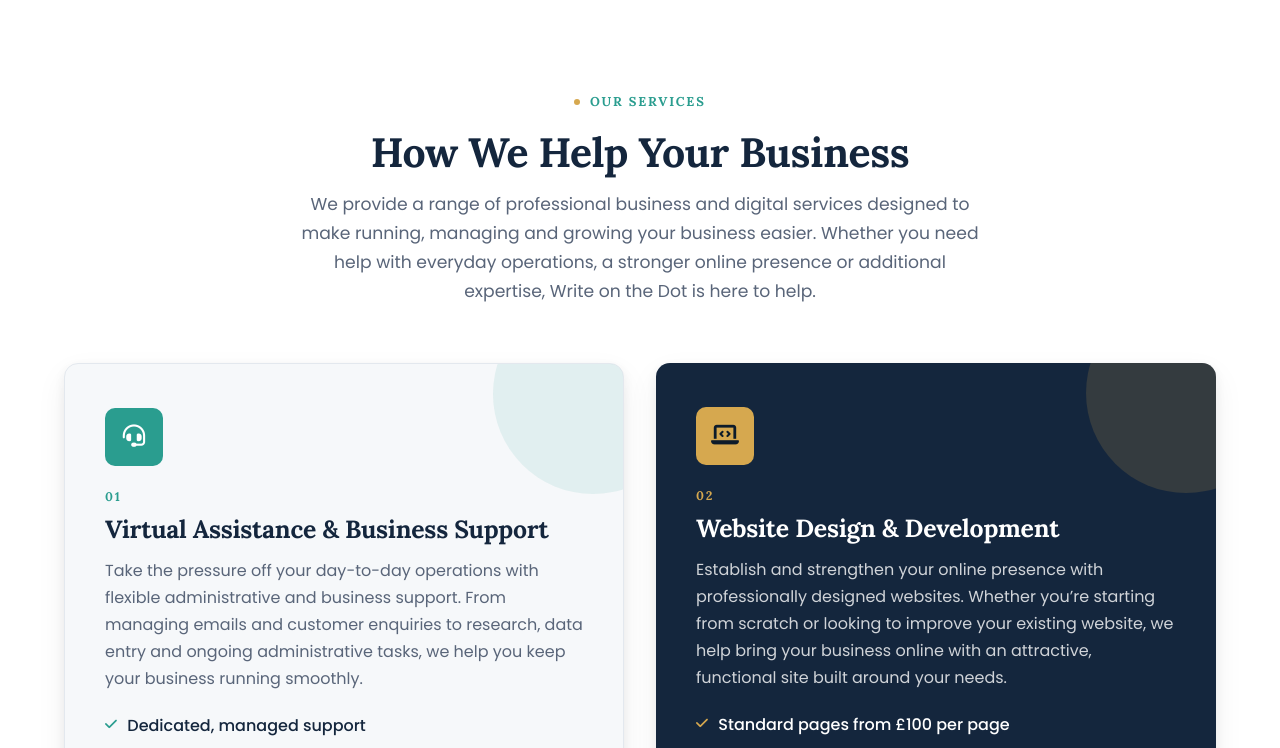
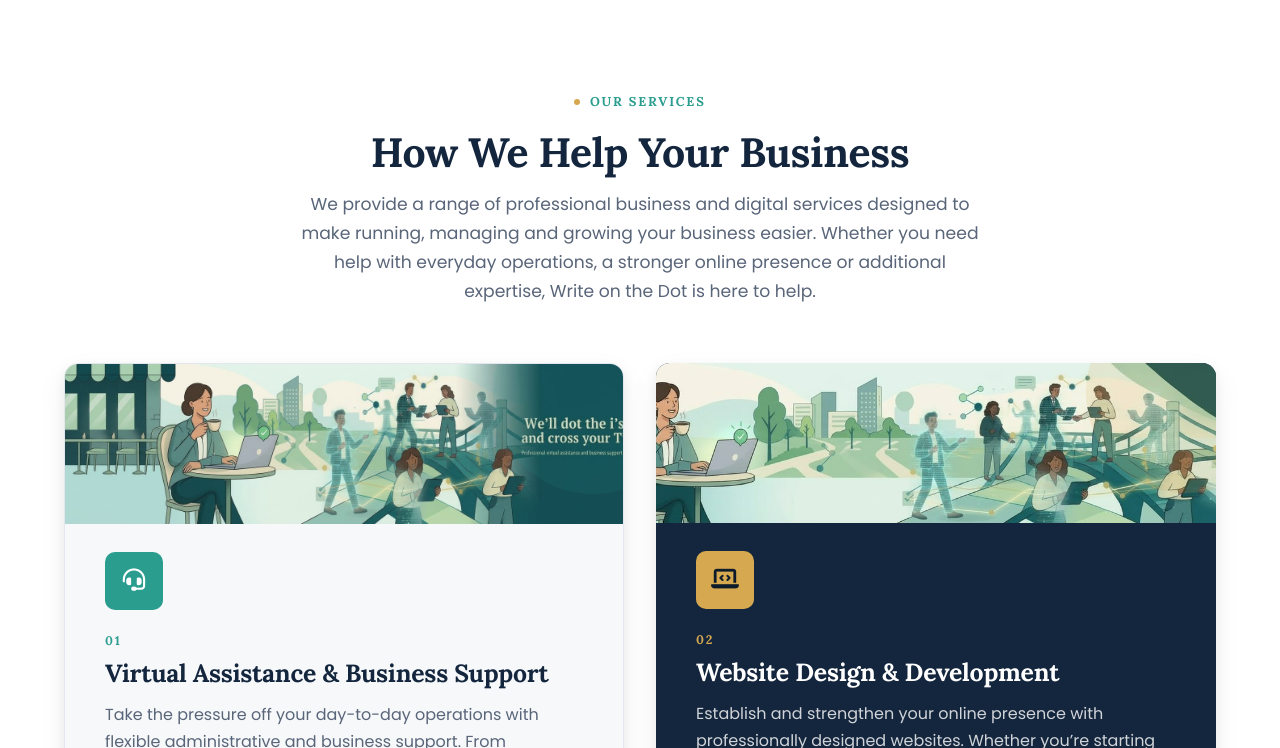
Before and after one commit to Sarafeleke/Write-on-the-Dot1, a plain HTML site: page index.html in a window 1280 px wide. Shown: the part 962-1710 px from the top of the page. Drawn offline with Linux system fonts and the light colour scheme.

Commit message:
Use provided brand images throughout and slim the About closing CTA
- Replace the stock hero and workspace photos with the provided
  banner-illustration artwork so only brand images are used
- Add branded image strips to the homepage service cards
- Give the About page closing CTA a strong brand-card photo background
- Remove the now-unused stock photo files

Generated with [Devin](https://devin.ai)

Co-Authored-By: Devin <158243242+devin-ai-integration[bot]@users.noreply.github.com>

```diff
--- a/css/style.css
+++ b/css/style.css
@@ -393,7 +393,7 @@ ul { margin: 0; padding: 0; list-style: none; }
 .hero-photo {
   position: absolute;
   inset: 0;
-  background: url("../images/hero-virtual-assistant.jpg") 60% 30% / cover no-repeat;
+  background: url("../images/banner-illustration.jpg") 70% center / cover no-repeat;
   opacity: 0.16;
   filter: grayscale(0.35) contrast(1.05);
   -webkit-mask-image: linear-gradient(100deg, transparent 18%, rgba(0, 0, 0, 0.55) 48%, #000 78%);
@@ -1387,6 +1387,18 @@ ul { margin: 0; padding: 0; list-style: none; }
 .js .path-card.reveal.is-visible { transition: opacity 0.8s var(--ease), transform var(--t) var(--ease), box-shadow var(--t) var(--ease); }
 .path-card:hover,
 .js .path-card.reveal.is-visible:hover { transform: translateY(-6px); box-shadow: var(--shadow-lg); }
+
+.path-media {
+  margin: -2.75rem -2.5rem 1.75rem;
+  align-self: stretch;
+  line-height: 0;
+}
+.path-media img {
+  width: 100%;
+  height: 10rem;
+  object-fit: cover;
+  object-position: center;
+}
 
 .path-va { background: var(--off-white); border: 1px solid var(--border); }
 .path-va::after { background: rgba(42, 157, 143, 0.1); }
@@ -1851,6 +1863,7 @@ ul { margin: 0; padding: 0; list-style: none; }
 @media (max-width: 640px) {
   .hero-also { font-size: 0.85rem; border-radius: var(--radius); }
   .path-card { padding: 2rem 1.5rem; }
+  .path-media { margin: -2rem -1.5rem 1.5rem; }
   .path-card .btn,
   .page-hero-actions .btn,
   .final-cta-actions .btn { width: 100%; }
--- a/index.html
+++ b/index.html
@@ -182,6 +182,9 @@
 
         <div class="paths-grid">
           <article class="path-card path-va reveal">
+            <figure class="path-media">
+              <img src="images/banner-illustration.jpg" alt="Write on the Dot illustration of professionals collaborating with laptops and digital tools." width="1600" height="396" loading="lazy">
+            </figure>
             <span class="path-icon" aria-hidden="true"><i class="fa-solid fa-headset"></i></span>
             <span class="path-label">01</span>
             <h3>Virtual Assistance &amp; Business Support</h3>
@@ -195,6 +198,9 @@
           </article>
 
           <article class="path-card path-web reveal">
+            <figure class="path-media">
+              <img src="images/banner-illustration-slim.jpg" alt="Write on the Dot brand illustration banner." width="1600" height="264" loading="lazy">
+            </figure>
             <span class="path-icon" aria-hidden="true"><i class="fa-solid fa-laptop-code"></i></span>
             <span class="path-label">02</span>
             <h3>Website Design &amp; Development</h3>
```
Also changed, not shown: about.html (+2 -1 lines), website-design.html (+1 -1 lines), images/hero-virtual-assistant.jpg (deleted), images/website-design-workspace.jpg (deleted).
